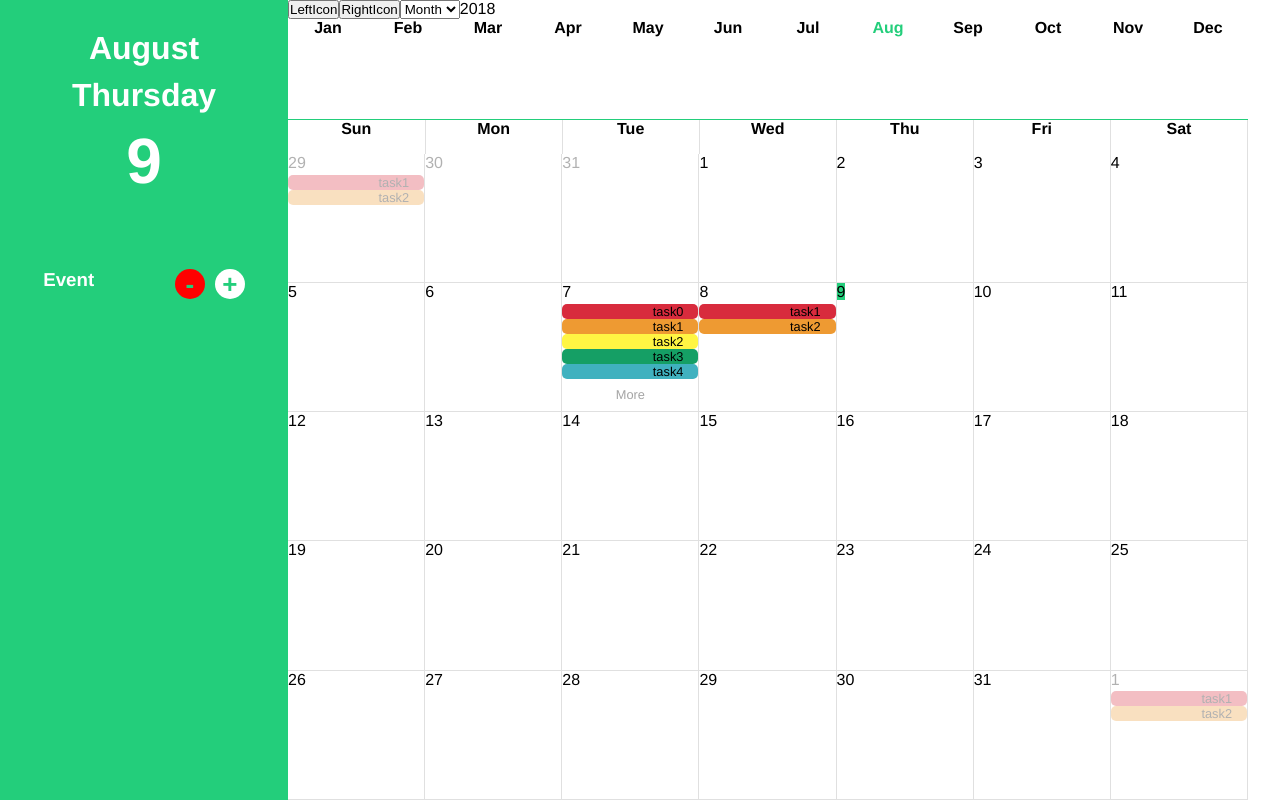
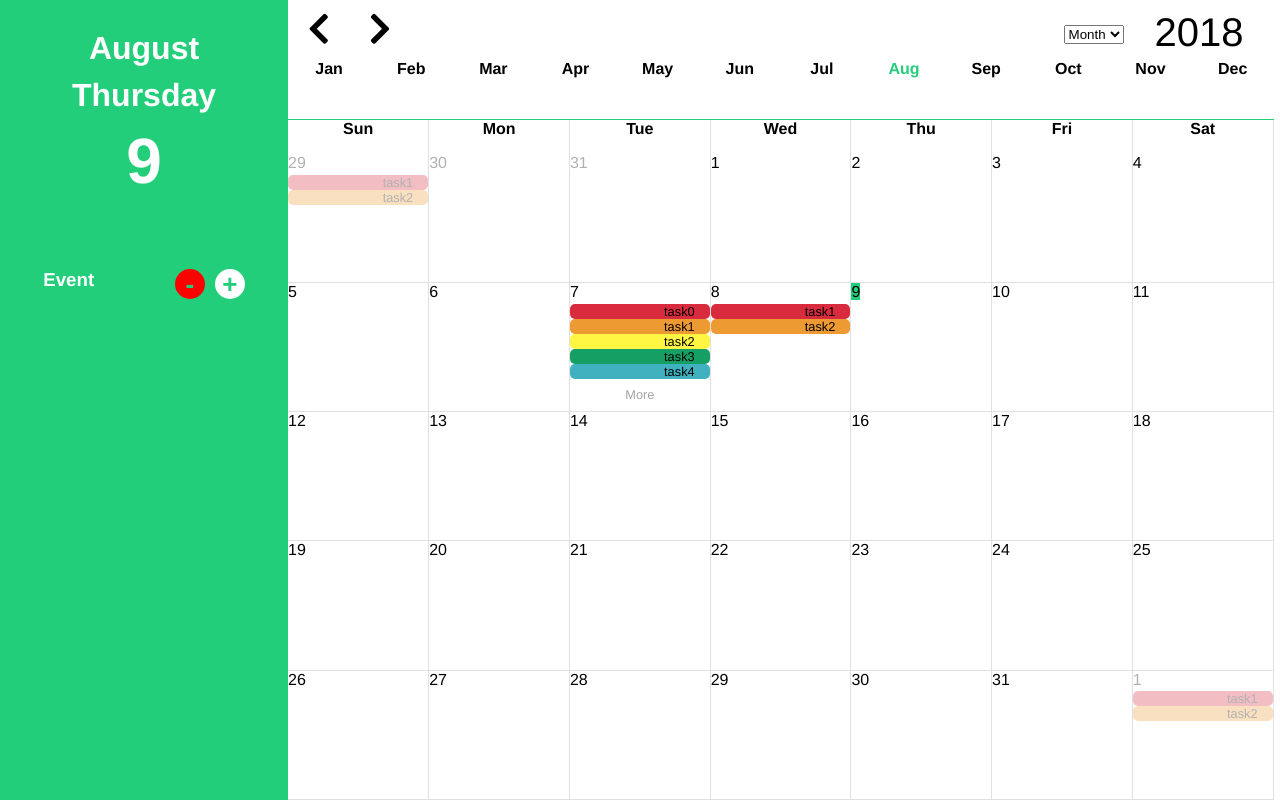
Before and after one commit to rosethorn999/calendar, a Vue app: page / in a window 1280 px wide. Built offline with nearby package versions, Linux system fonts and the light colour scheme.

Commit message:
在index新增fontawesome link和calendar的寬度調整和日期左右button調整

```diff
--- a/public/index.html
+++ b/public/index.html
@@ -5,6 +5,7 @@
     <meta http-equiv="X-UA-Compatible" content="IE=edge">
     <meta name="viewport" content="width=device-width,initial-scale=1.0">
     <link rel="icon" href="<%= BASE_URL %>favicon.ico">
+    <link rel="stylesheet" href="https://use.fontawesome.com/releases/v5.2.0/css/all.css" integrity="sha384-hWVjflwFxL6sNzntih27bfxkr27PmbbK/iSvJ+a4+0owXq79v+lsFkW54bOGbiDQ" crossorigin="anonymous">
     <title>calendar</title>
   </head>
   <body>
--- a/src/components/Calendar.vue
+++ b/src/components/Calendar.vue
@@ -179,7 +179,7 @@ export default {
 .main {
   float: left;
   height: 85vh;
-  width: 75%;
+  width: 77%;
 }
 table {
   table-layout: fixed;
@@ -205,7 +205,6 @@ table {
     border-right: 1px solid #e0e0e0;
     border-bottom: 1px solid #e0e0e0;
     border-left: 0px;
-    width: 14%;
   }
   .nowDate {
     span {
--- a/src/components/MenuBar.vue
+++ b/src/components/MenuBar.vue
@@ -1,11 +1,11 @@
 <template>
   <div class="main">
-  <button @click="MMModify(false)">LeftIcon</button>
-  <button @click="MMModify(true)">RightIcon</button>
-  <select>
+  <button @click="MMModify(false)" class="buttonLeft"><i class="fas fa-chevron-left"></i></button>
+  <button @click="MMModify(true)" class="buttonRight"><i class="fas fa-chevron-right"></i></button>
+  <select class="optionDate">
     <option>Month</option>
   </select>
-  <span>{{viewDate.YYYY}}</span>
+  <span class="displayYear">{{viewDate.YYYY}}</span>
   <div class="monthSwitcher">
     <div v-for="(item,index) in MMs" :key="index" :class="{selected:index===viewDate.MM}">{{item | firstThree}}</div>
   </div>
@@ -65,8 +65,27 @@ export default {
   box-sizing: border-box;
   float: left;
   height: 15vh;
-  width: 75%;
+  width: 77%;
   border-bottom: 1px solid #23ce7b;
+  position: relative;
+  .buttonLeft,
+  .buttonRight {
+    border: none;
+    background: transparent;
+    font-size: 2.2em;
+    margin: 1% 2%;
+  }
+  .optionDate {
+    position: absolute;
+    right: 0;
+    margin: 2.5% 150px;
+  }
+  .displayYear {
+    font-size: 2.5em;
+    position: absolute;
+    right: 0;
+    margin: 1% 30px;
+  }
 }
 .monthSwitcher {
   text-align: center;
```
